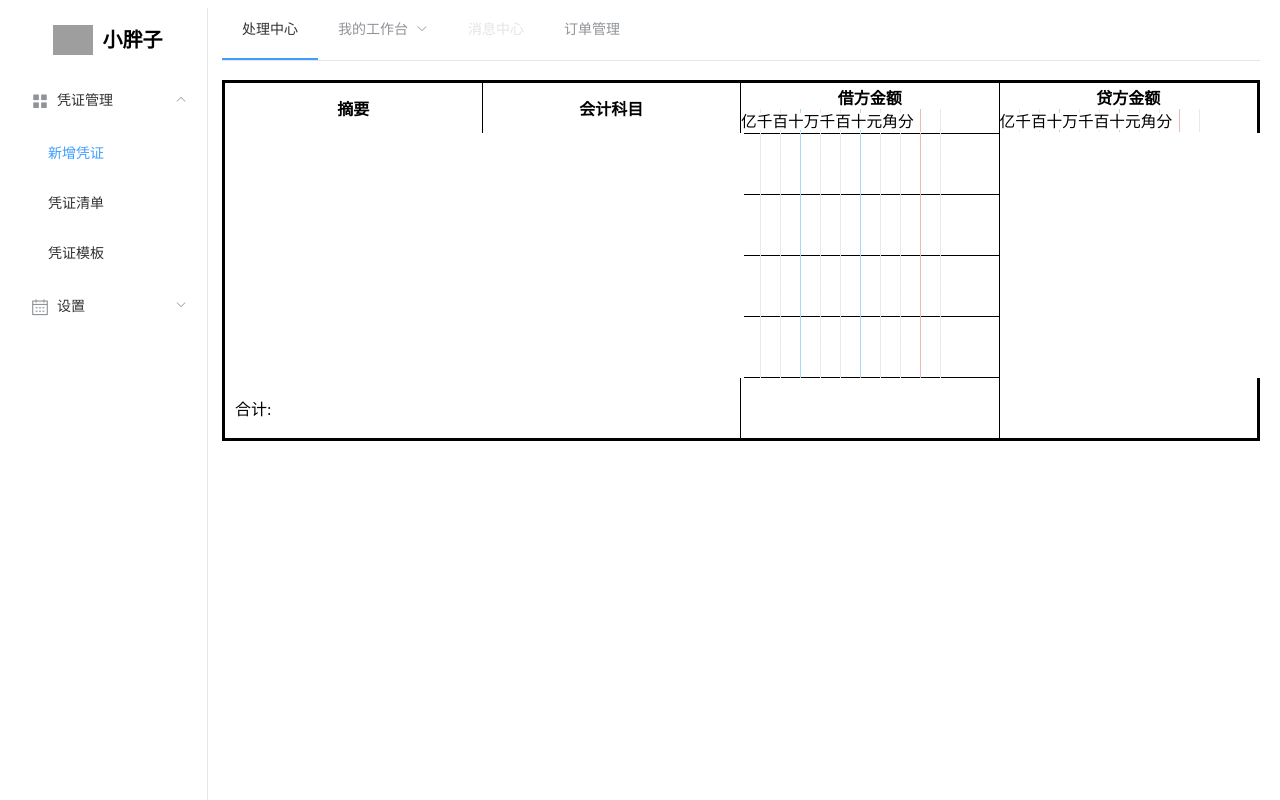
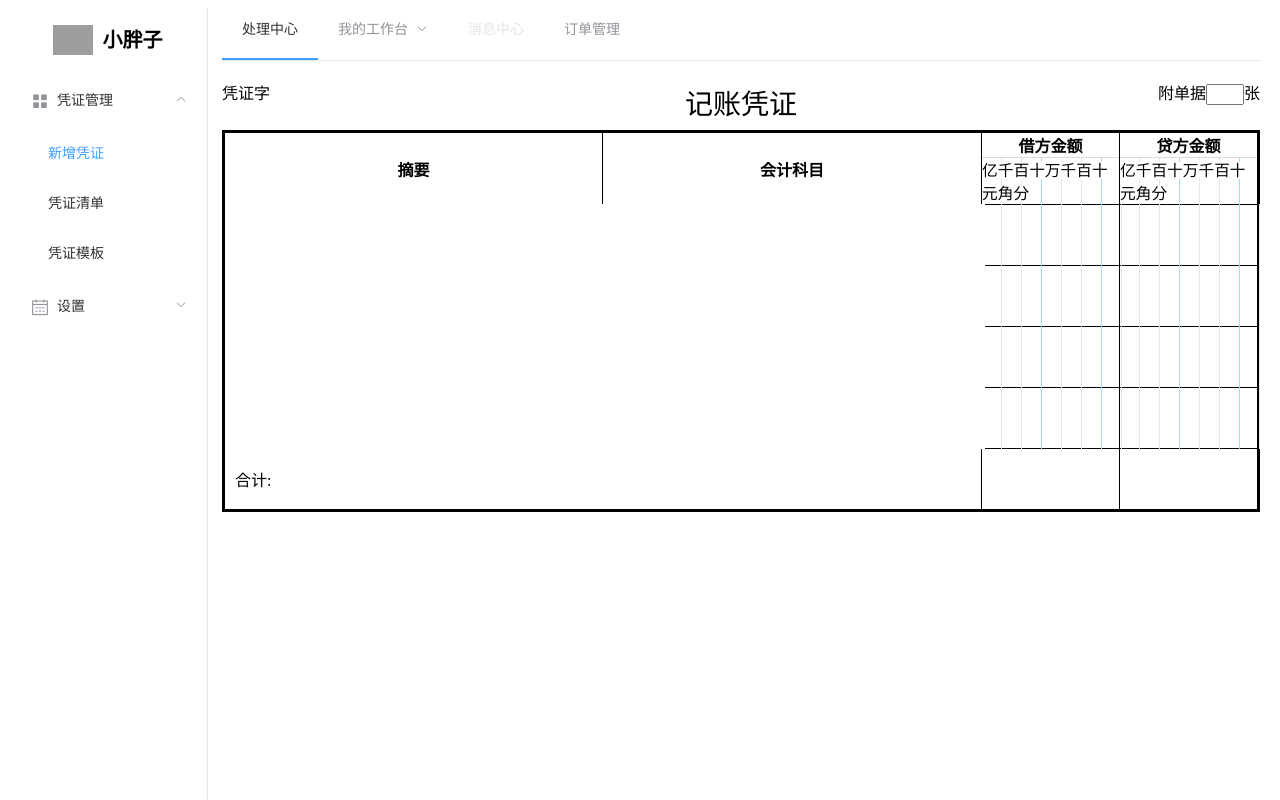
Before and after one commit to wanzhixiang/account, a Vue app: page /#/voucher/add in a window 1280 px wide. Built offline with nearby package versions, Linux system fonts and the light colour scheme; grey boxes are pictures that could not be loaded.

Commit message:
设置凭证页面构建

```diff
--- a/src/components/table/VoucherEditTable.vue
+++ b/src/components/table/VoucherEditTable.vue
@@ -3,9 +3,9 @@
     <table id="voucherTable" cellpadding="0" cellspacing="0">
       <thead>
         <tr>
-          <th>摘要</th>
-          <th>会计科目</th>
-          <th>
+          <th width="36%">摘要</th>
+          <th width="36%">会计科目</th>
+          <th width="13.1%">
             <div>借方金额</div>
             <div class="money_unit">
               <span>亿</span>
@@ -21,7 +21,7 @@
               <span>分</span>
             </div>
           </th>
-          <th>
+          <th width="13.1%">
             <div>贷方金额</div>
             <div class="money_unit">
               <span>亿</span>
@@ -40,30 +40,14 @@
         </tr>
       </thead>
       <tbody>
-      <tr>
-        <td><input type="text" v-model="tableData[0].remark"/></td>
-        <td><input type="text" v-model="tableData[0].subject"/></td>
-        <td><input type="text" v-model="tableData[0].debit" class="money_input"/></td>
-        <td><input type="text" v-model="tableData[0].lender"/></td>
-      </tr>
-      <tr>
-        <td><input type="text" v-model="tableData[1].remark"/></td>
-        <td><input type="text" v-model="tableData[1].subject"/></td>
-        <td><input type="text" v-model="tableData[1].debit" class="money_input"/></td>
-        <td><input type="text" v-model="tableData[1].lender"/></td>
-      </tr>
-      <tr>
-        <td><input type="text" v-model="tableData[2].remark"/></td>
-        <td><input type="text" v-model="tableData[2].subject"/></td>
-        <td><input type="text" v-model="tableData[2].debit" class="money_input"/></td>
-        <td><input type="text" v-model="tableData[2].lender"/></td>
-      </tr>
-      <tr>
-        <td><input type="text" v-model="tableData[3].remark"/></td>
-        <td><input type="text" v-model="tableData[3].subject"/></td>
-        <td><input type="text" v-model="tableData[3].debit" class="money_input"/></td>
-        <td><input type="text" v-model="tableData[3].lender"/></td>
-      </tr>
+      <template v-for="item in tableData">
+        <tr>
+          <td><input type="text" v-model="item.remark"/></td>
+          <td><input type="text" v-model="item.subject"/></td>
+          <td><input type="text" v-model="item.debit" class="money_input"/></td>
+          <td><input type="text" v-model="item.lender" class="money_input"/></td>
+        </tr>
+      </template>
       <tr>
         <td colspan="2" style="text-align: left;padding-left: 10px">合计:</td>
         <td></td>
@@ -123,7 +107,6 @@ export default {
     border-right: 1px solid #000;
     border-bottom: 1px solid #000;
     height: 60px;
-    width: 25%;
   }
 
   #voucherTable tr:first-child td{
@@ -153,6 +136,7 @@ export default {
   .money_unit{
     background: url(../../assets/money_rp.png) repeat-y;
     text-align: left;
+    border-top: 1px solid #dadada;
     font-size: 98%;
     font-weight: normal;
     width: 100%;
--- a/src/pages/voucher/Voucher.vue
+++ b/src/pages/voucher/Voucher.vue
@@ -1,6 +1,12 @@
 <template>
-  <voucher-edit-table>
-  </voucher-edit-table>
+  <div>
+    <el-row>
+      <el-col :span="8">凭证字</el-col>
+      <el-col :span="8"  class="voucherTitle"><span>记账凭证</span></el-col>
+      <el-col :span="8" style="text-align: right">附单据<input style="width: 30px" />张</el-col>
+    </el-row>
+    <voucher-edit-table></voucher-edit-table>
+  </div>
 </template>
 <script>
 import VoucherEditTable from '../../components/table/VoucherEditTable'
@@ -28,4 +34,9 @@ export default {
 </script>
 
 <style scoped>
+  .voucherTitle{
+    display: inline;
+    font: 28px/1.8 "Microsoft Yahei";
+    text-align: center;
+  }
 </style>
```
